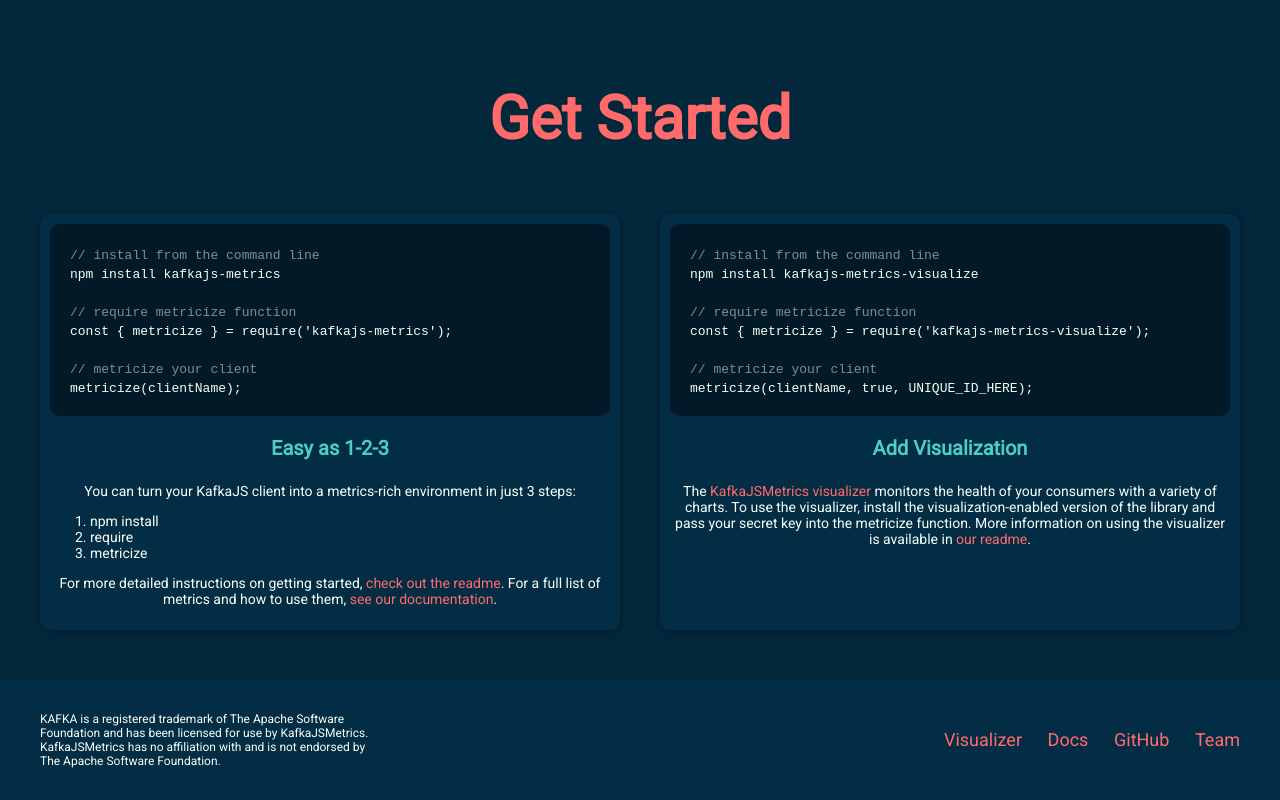
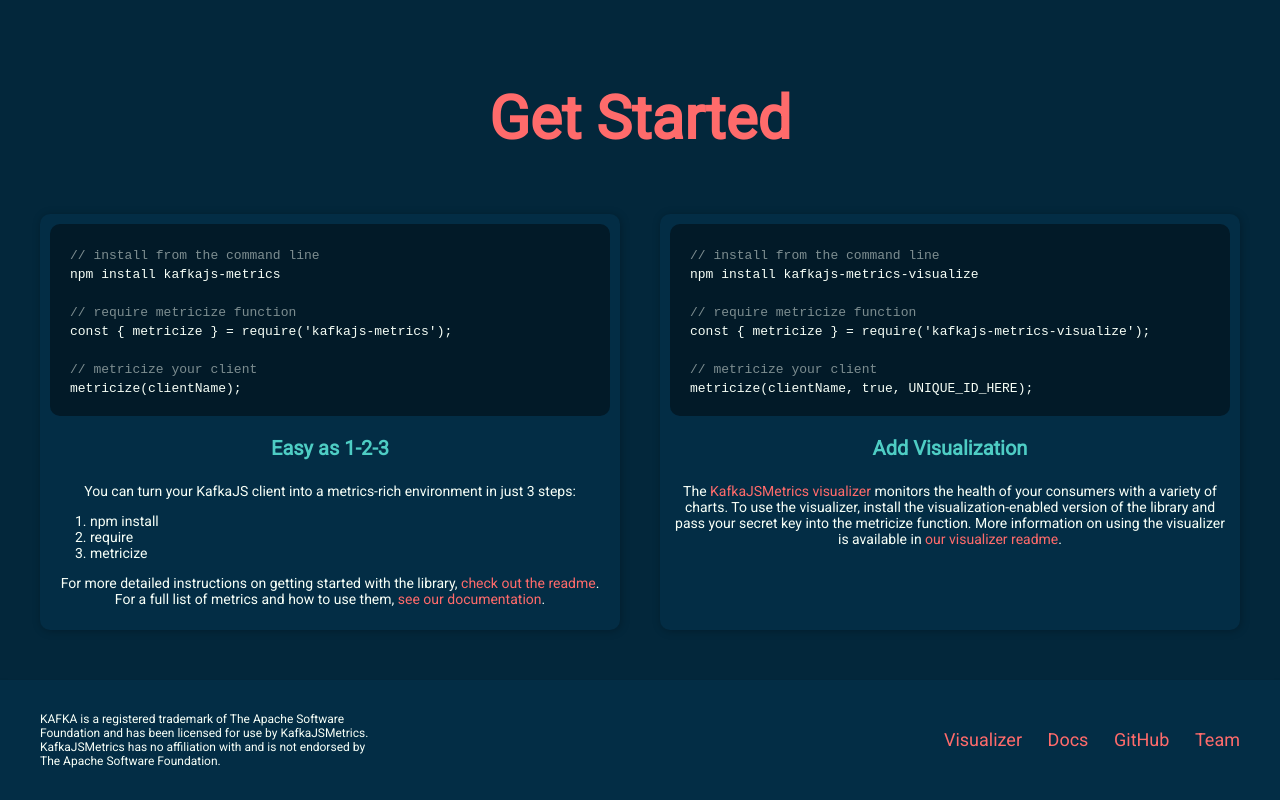
Before and after one commit to oslabs-beta/kafkajs-metrics, a React (Create React App) app in the folder website/: page / in a window 1280 px wide. Shown: the part 1485-2285 px from the top of the page. Built offline with nearby package versions, Linux system fonts and the light colour scheme.

Commit message:
update links

```diff
--- a/website/src/components/Home.jsx
+++ b/website/src/components/Home.jsx
@@ -114,10 +114,10 @@
                 <li key="1">npm install</li>
                 <li key="2">require</li> <li key="3">metricize</li>
               </ol>,
-              'For more detailed instructions on getting started, ',
+              'For more detailed instructions on getting started with the library, ',
               <a
                 key="readme"
-                href="https://github.com/oslabs-beta/kafkajs-metrics/blob/main/README.md"
+                href="https://github.com/oslabs-beta/kafkajs-metrics/blob/library/README.md"
               >
                 check out the readme
               </a>,
@@ -164,7 +164,7 @@
                 key="readme"
                 href="https://github.com/oslabs-beta/kafkajs-metrics/blob/main/README.md"
               >
-                our readme
+                our visualizer readme
               </a>,
               '.',
             ]}
```
Also changed, not shown: 1 other file (tests, documents, lock files or other folders).
